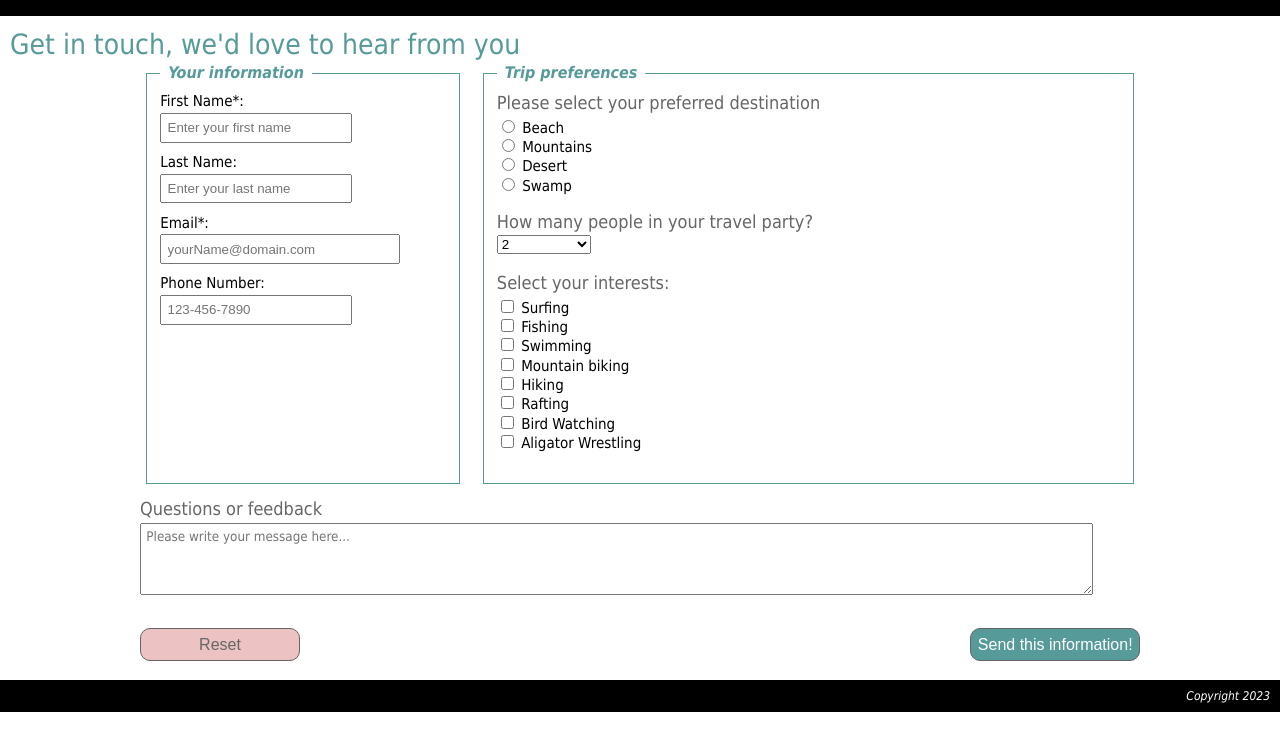
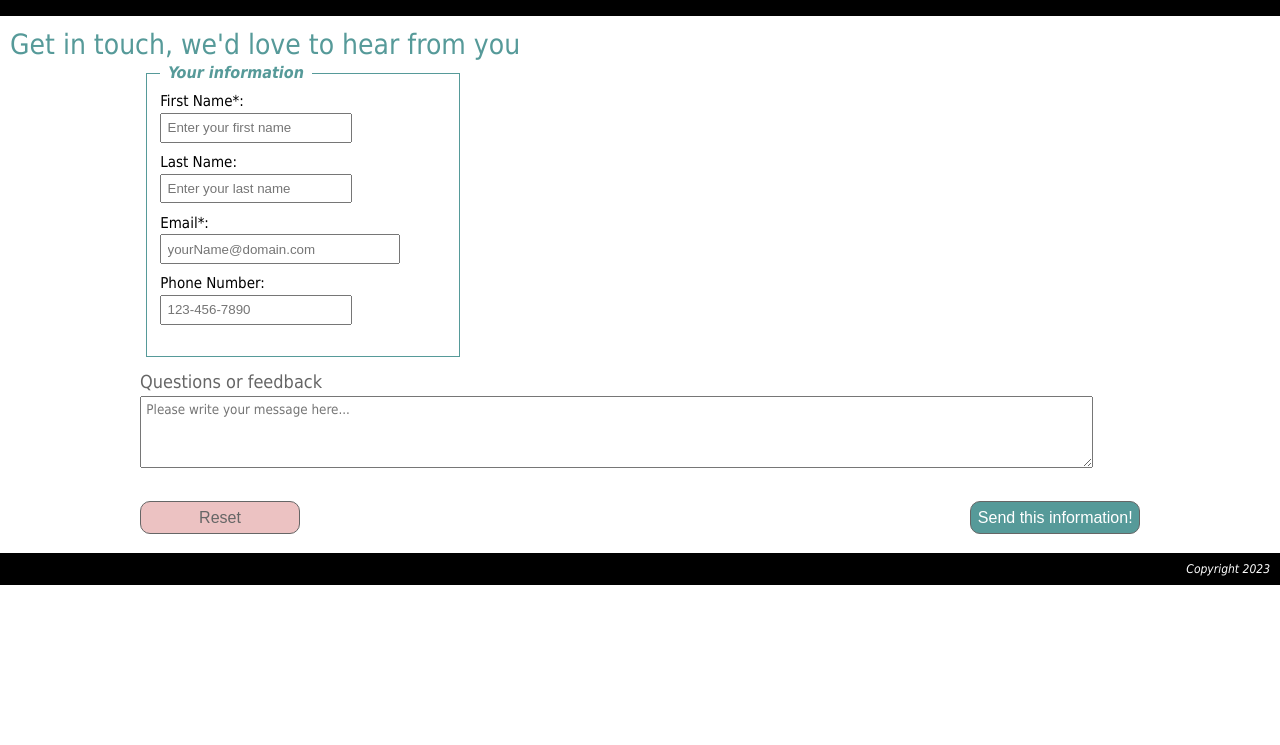
Before and after one commit to Seiko-And/1129-css-forms-copy, a plain HTML site: page root/index.html in a window 1280 px wide. Shown: the part 55-800 px from the top of the page. Drawn offline with Linux system fonts and the light colour scheme.

Commit message:
Friday morning changes
-deleted fieldset
-changed title

```diff
--- a/root/index.html
+++ b/root/index.html
@@ -4,7 +4,7 @@
         <meta charset="utf-8">
         <meta http-equiv="X-UA-Compatible" content="ie=edge">
         <meta name="viewport" content="width=device-width, initial-scale=1">
-        <title>Global travelers</title>
+        <title>Git Hub Demo</title>
         <link href="css/reset.css" rel="stylesheet" type="text/css">
         <link href="css/main.css" rel="stylesheet" type="text/css">
     </head>
@@ -41,76 +41,6 @@
                   </ul>
               </fieldset>
 
-              <fieldset>
-                  <legend>Trip preferences</legend>
-                  <h3>Please select your preferred destination</h3>
-                  <ul class="radioList">
-                      <li>
-                          <input type="radio" id="beach" value="beach" name="destination">
-                          <label for="beach">Beach</label>
-                      </li>
-                      <li>
-                          <input type="radio" id="mt" value="mountain" name="destination">
-                          <label for="mt">Mountains</label>
-                      </li>
-                      <li>
-                          <input type="radio" id="desert" value="desert" name="destination">
-                          <label for="desert">Desert</label>
-                      </li>
-                      <li>
-                          <input type="radio" id="swamp" value="swamp" name="destination">
-                          <label for="swamp">Swamp</label>
-                      </li>
-                  </ul>
-
-                  <h3>How many people in your travel party?</h3>
-                  <select name="numTravelers" id="numTravelers">
-                      <option value="one">1</option>
-                      <option value="two" selected>2</option>
-                      <option value="three">3</option>
-                      <option value="four">4</option>
-                      <option value="five">5</option>
-                      <option value="six">6</option>
-                      <option value="more">More than 6</option>
-                  </select>
-
-                  <h3>Select your interests:</h3>
-                  <ul class="radioList">
-                      <li>
-                          <input type="checkbox" name="interest" id="surf">
-                          <label for="surf">Surfing</label>
-                      </li>
-                      <li>
-                          <input type="checkbox" name="interest" id="fish">
-                          <label for="fish">Fishing</label>
-                      </li>
-                      <li>
-                          <input type="checkbox" name="interest" id="swim">
-                          <label for="swim">Swimming</label>
-                      </li>
-                      <li>
-                          <input type="checkbox" name="interest" id="mtBike">
-                          <label for="mtBike">Mountain biking</label>
-                      </li>
-                      <li>
-                          <input type="checkbox" name="interest" id="hike">
-                          <label for="hike">Hiking</label>
-                      </li>
-                      <li>
-                          <input type="checkbox" name="interest" id="rafting">
-                          <label for="rafting">Rafting</label>
-                      </li>
-                      <li>
-                          <input type="checkbox" name="interest" id="birdWatch">
-                          <label for="birdWatch">Bird Watching</label>
-                      </li>
-                      <li>
-                          <input type="checkbox" name="interest" id="gatorWrestle">
-                          <label for="gatorWrestle">Aligator Wrestling</label>
-                      </li>
-                  </ul>
-              </fieldset>
-
                <div class="wrapper">
                    <h3>Questions or feedback</h3>
                    <textarea name="msg" id="msg" placeholder="Please write your message here..."></textarea>
```
